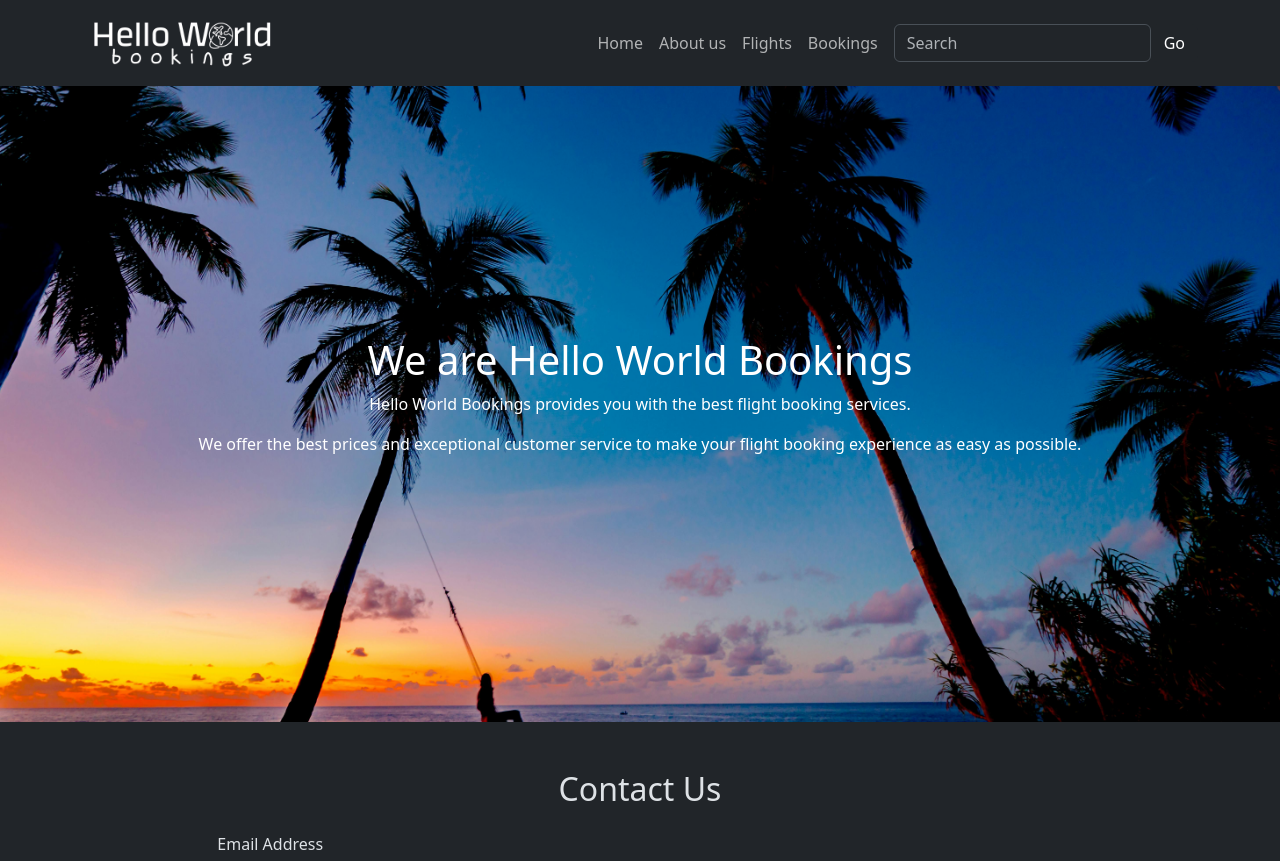
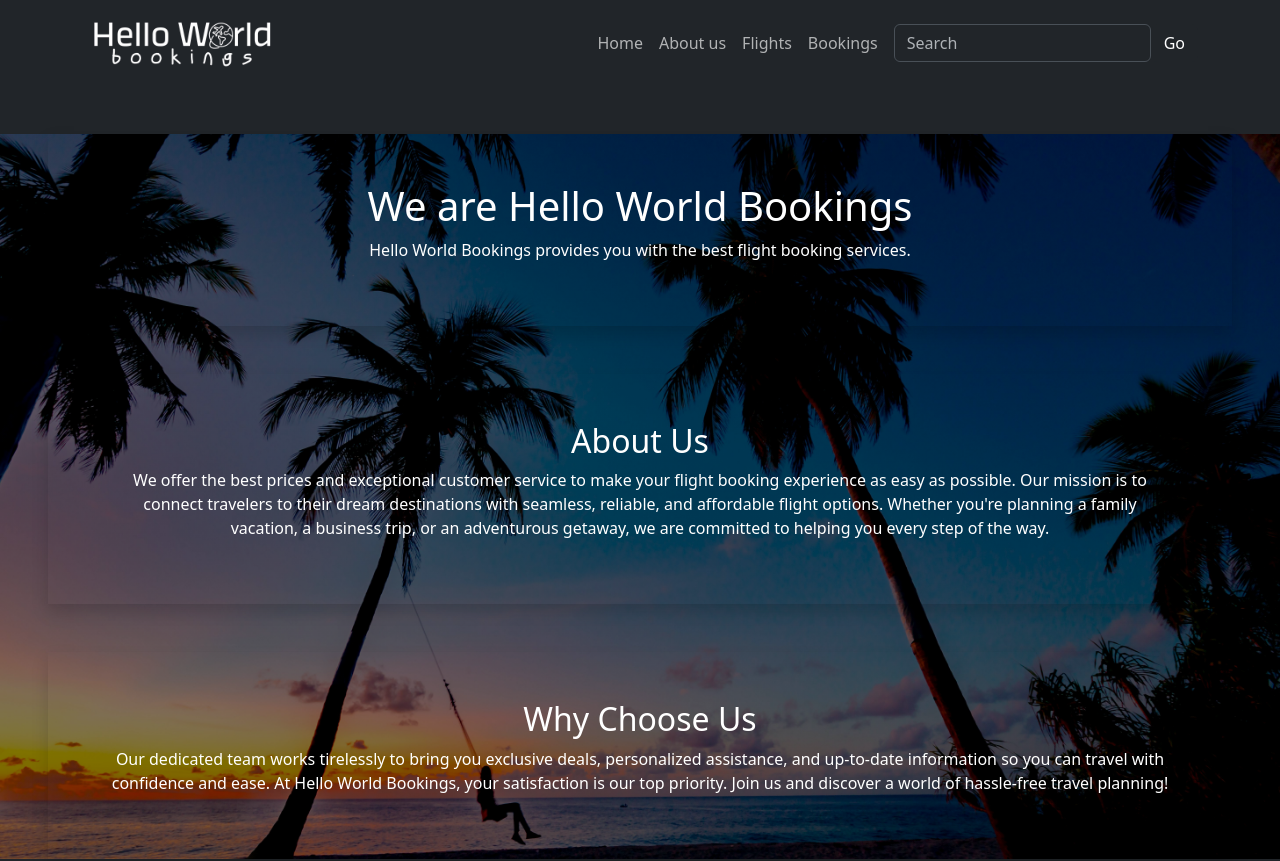
Before and after one commit to TheL0L/Flight_Booking_frontend, a React (Create React App) app: page /about in a window 1280 px wide. Shown: the top 861 px of the page. Built offline with nearby package versions, Linux system fonts and the light colour scheme.

Commit message:
update about page design

```diff
--- a/src/pages/About.js
+++ b/src/pages/About.js
@@ -9,23 +9,49 @@ export default class About extends Component {
         {/* Hero Section */}
         <div
           style={{
-            backgroundImage: `url(${bgImg})`,
+            backgroundImage: `linear-gradient(rgba(0,0,0,0.5), rgba(0,0,0,0.5)), url(${bgImg})`,
             backgroundSize: "cover",
             backgroundPosition: "center",
+            //height: "100vh",
             color: "#fff",
-            padding: "250px 0",
+            //padding: "250px 0",
             textAlign: "center",
           }}
         >
+          <Row className="m-5 p-5 shadow">
             <h1>We are Hello World Bookings</h1>
-          <p>Hello World Bookings provides you with the best flight booking services.</p>
-          <p>We offer the best prices and exceptional customer service to make your flight booking
-            experience as easy as possible.</p>
+            <p>
+              Hello World Bookings provides you with the best flight booking
+              services.
+            </p>
+          </Row>
+
+          <Row className="m-5 p-5 shadow">
+            <h2>About Us</h2>
+            <p>
+              We offer the best prices and exceptional customer service to make
+              your flight booking experience as easy as possible. Our mission is
+              to connect travelers to their dream destinations with seamless,
+              reliable, and affordable flight options. Whether you're planning a
+              family vacation, a business trip, or an adventurous getaway, we
+              are committed to helping you every step of the way.
+            </p>
+          </Row>
+
+          <Row className="m-5 p-5 shadow">
+            <h2>Why Choose Us</h2>
+            <p>
+              Our dedicated team works tirelessly to bring you exclusive deals,
+              personalized assistance, and up-to-date information so you can
+              travel with confidence and ease. At Hello World Bookings, your
+              satisfaction is our top priority. Join us and discover a world of
+              hassle-free travel planning!
+            </p>
+          </Row>
         </div>
 
-
         {/* Contact Us Form */}
-          <Row className="justify-content-center mt-5 mb-5">
+        <Row className="justify-content-center mt-0 mb-5 p-6 rounded shadow bg-black">
           <Col md={8}>
             <h2 className="text-center mb-4">Contact Us</h2>
             <Form>
@@ -39,7 +65,11 @@ export default class About extends Component {
 
               <Form.Group controlId="formBasicMessage" className="mt-3">
                 <Form.Label>Your Message</Form.Label>
-                  <Form.Control as="textarea" rows={5} placeholder="Write your message here..." />
+                <Form.Control
+                  as="textarea"
+                  rows={5}
+                  placeholder="Write your message here..."
+                />
               </Form.Group>
 
               <Form.Group controlId="formBasicCheckbox" className="mt-3">
@@ -55,7 +85,6 @@ export default class About extends Component {
             </Form>
           </Col>
         </Row>
-
       </>
     );
   }
```
Lines whose indentation alone changed are shown as unchanged.
